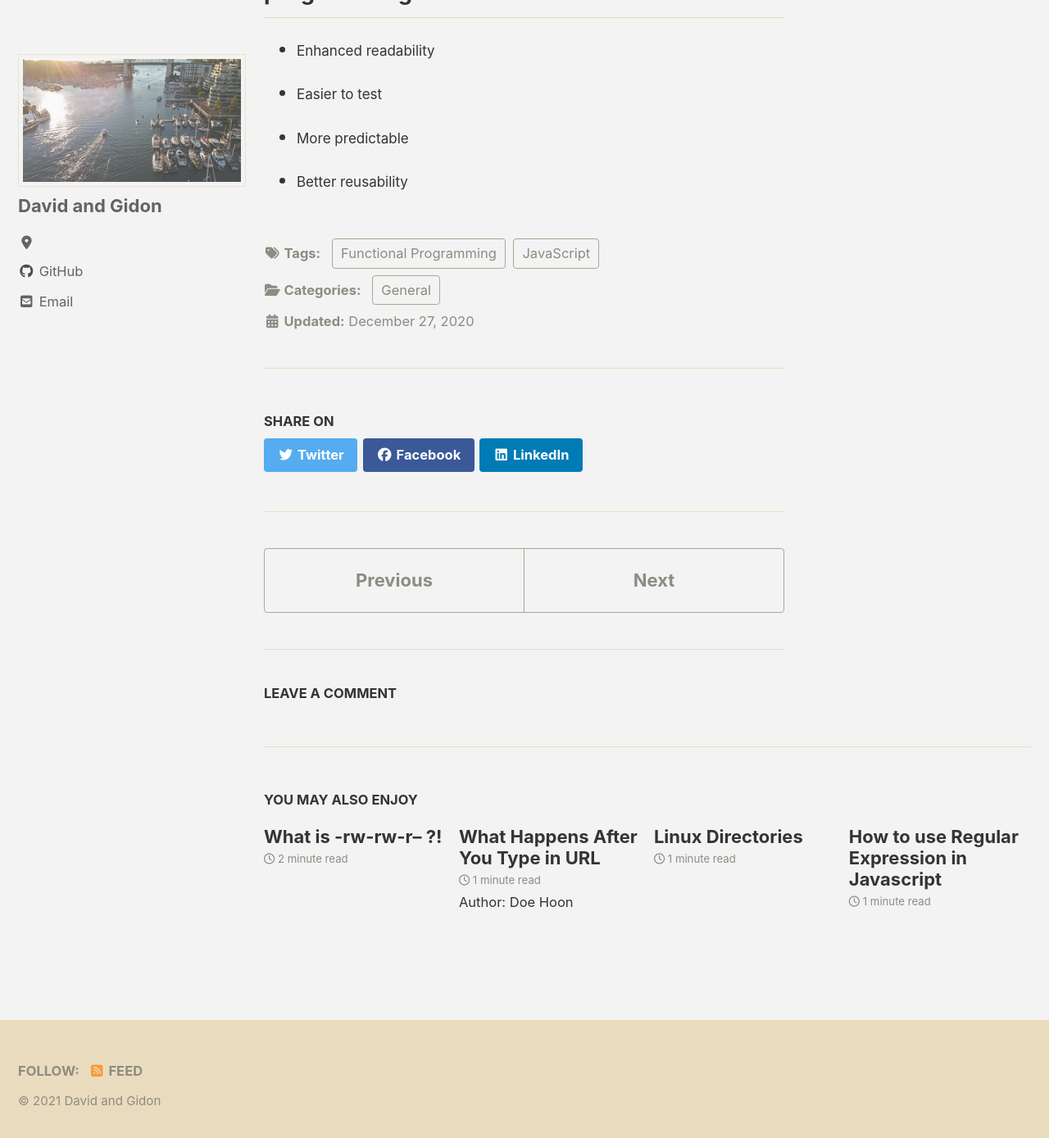
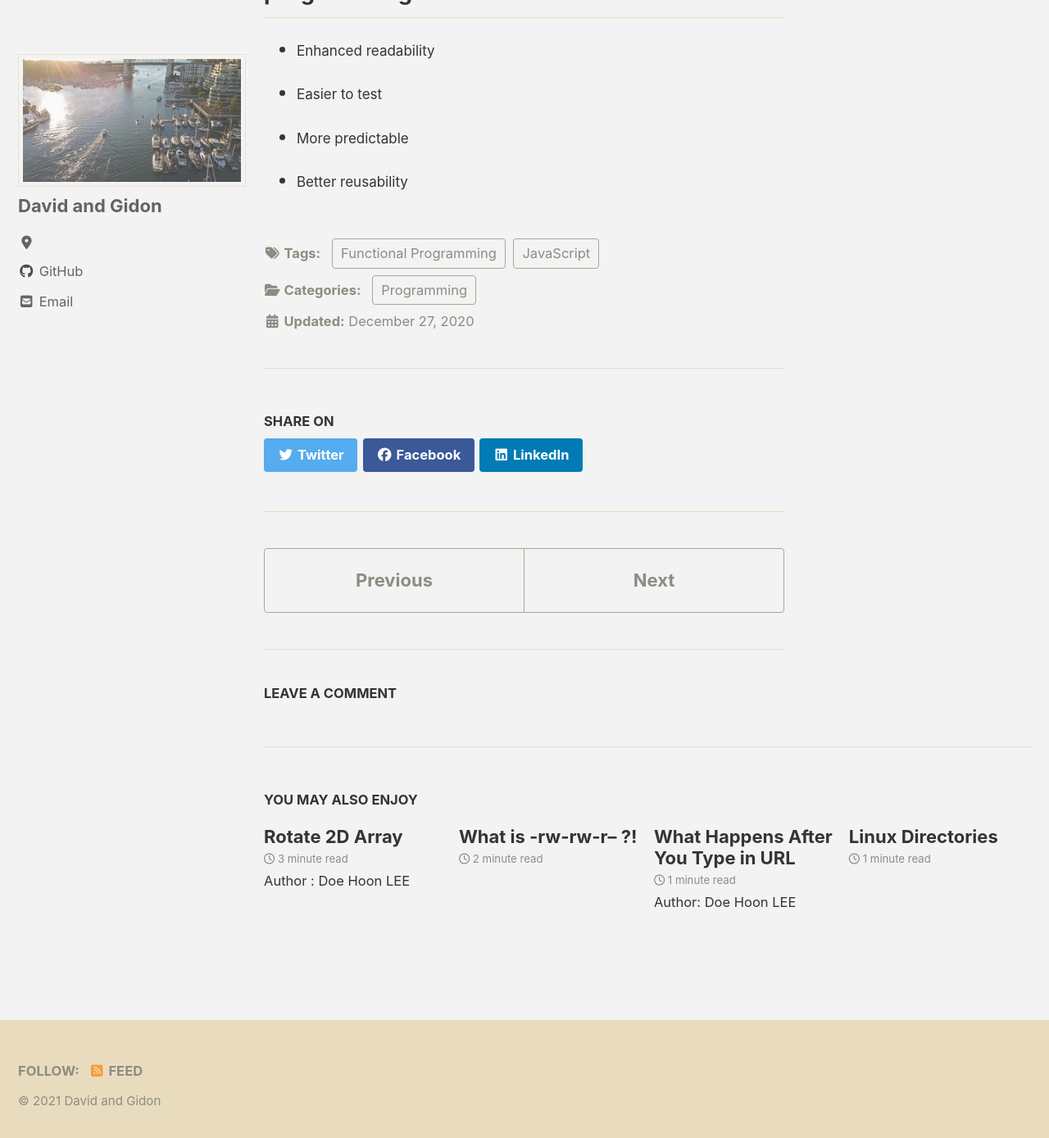
Before and after one commit to DOEHOONLEE/DGTechBlog, a Jekyll site: the page built from _posts/2020-12-27-Functional-Programming.md, in a window 1280 px wide and 1400 px high, scrolled down 2289 px. Shown: the top 1389 px of the window at 82% size. Built offline with Jekyll 4.4.1, drawn with Linux system fonts in a browser that asks for light colours; cached includes are drawn as plain includes; nearby versions of some CDN libraries; comment, search, counter and statistics services are not loaded; part of the change alters nothing that is shown.

Commit message:
Rotate 2D array post added

````diff
--- a/_posts/2020-12-27-Functional-Programming.md
+++ b/_posts/2020-12-27-Functional-Programming.md
@@ -2,7 +2,7 @@
 title : "Functional Programming"
 
 categories:
-      - General
+      - Programming
 
 tags:
     - Functional Programming
--- a/_posts/2021-02-23-What-Happens-When-You-Type-in-URL.md
+++ b/_posts/2021-02-23-What-Happens-When-You-Type-in-URL.md
@@ -9,7 +9,7 @@ tags:
     - Interview Prep
 ---
 
-> Author: Doe Hoon
+> Author: Doe Hoon LEE
 
 <hr>
 
--- /dev/null
+++ b/_posts/2021-02-24-Rotate-2D-Array.md
@@ -0,0 +1,218 @@
+---
+title : "Rotate 2D Array"
+
+categories:
+      - Algorithm
+
+tags:
+    - JavaScript
+    - Algorithm
+---
+
+> Author : Doe Hoon LEE
+
+<hr>
+
+#### How do I turn a 2 dimensional array?
+
+![Clockwise]({{ site.url }}{{ site.baseurl }}/assets/img/post/clockwise.png)
+
+Let's try rotating this given 2D array!
+
+First, our output should look like this.
+
+```js
+
+answer = [
+    [7,4,1],
+    [8,5,2],
+    [9,6,3]
+]
+
+```
+
+[1]
+
+Let's make an empty `answer` array to show our final answer. Also, declare row and col lengths.
+
+```js
+function rotateMatrix(matrix) {
+    const answer = [];
+    const row = matrix.length;
+    const col = matrix[0].length;
+}
+```
+
+[2]
+
+What you want to do next is to grab elements in specific order in the direction of the arrow on the picture.
+
+![Clockwise-Order]({{ site.url }}{{ site.baseurl }}/assets/img/post/clockwise-order.png)
+
+For clockwise rotation,
+
+1. The very first element's index would be
+
+```js
+matrix[matrix.length - 1][0];
+```
+
+2. So the first three elements we want should look like this
+
+```js
+const temp = [matrix[matrix.length - 1][0], matrix[matrix.length - 1 - 1][0], matrix[matrix.length - 1 - 2][0]];
+```
+
+[3]
+
+Then, let's now put above concept into `for` loop !
+
+```js
+function rotateMatrix(matrix) {
+    const answer = [];
+    const row = matrix.length;
+    const col = matrix[0].length;
+
+    for (let i=0; i < col; i++) {
+        // create temporary array;
+        const temp = [];
+
+        for (let j=0; j < row; j++) {
+            temp.push(matrix[row-1-j][i]);
+        }
+        // finally, push temp array to answer array
+        answer.push(temp);
+    }
+
+    return answer;
+}
+```
+
+Oh?! but what if we want to rotate the array "counter-clockwise?!"
+
+![Counter-Clockwise]({{ site.url }}{{ site.baseurl }}/assets/img/post/counter-clockwise-order.png)
+
+[4]
+
+The concept is very similar to clockwise rotation in step [2]. We only have to visit elements in a different order with different direction.
+
+1. The very first element's index would be
+
+```js
+matrix[0][matrix.length - 1];
+```
+
+2. So the first three elements we want should look like this
+
+```js
+const temp = [matrix[0][matrix.length - 1], matrix[0+1][matrix.length - 1], matrix[0+2][matrix.length - 1]];
+```
+
+[5]
+
+So counter-clockwise rotation would look like this.
+
+```js
+function rotateMatrixCounterClockwise(matrix) {
+    const answer = [];
+    const row = matrix.length;
+    const col = matrix[0].length;
+
+    for (let i=0; i < col; i++) {
+        // create temporary array;
+        const temp = [];
+
+        for (let j=0; j < row; j++) {
+            temp.push(matrix[j][row-1-i]);
+        }
+        // finally, push temp array to answer array
+        answer.push(temp);
+    }
+
+    return answer;
+}
+```
+
+[6]
+
+Hmm, I am getting a bit lazy writing two different algorithms for rotation problem though..
+
+Shall we put those two in one?
+
+Let's have two arguements so that we can specify direction that we are rotating.
+
+```js
+function rotateMatrix(matrix, direction) {
+    const answer = [];
+    const row = matrix.length;
+    const col = matrix[0].length;
+}
+```
+
+[7]
+
+and we put the same `for-loop`, but also include `if-statment` so that we rotate in the direction we want.
+
+```js
+function rotateMatrix(matrix, direction) {
+    const answer = [];
+    const row = matrix.length;
+    const col = matrix[0].length;
+
+    for (let i=0; i < col; i++) {
+        // create temporary array;
+        const temp = [];
+
+        for (let j=0; j < row; j++) {
+            if (direction === 'clockwise') {
+
+            }
+            else {
+
+            }
+        }
+        // finally, push temp array to answer array
+        answer.push(temp);
+    }
+
+    return answer;
+}
+```
+
+[8]
+
+Now, we fill in the for loop with the concept we learned in [2] and [4]
+
+```js
+function rotateMatrix(matrix, direction) {
+  const answer = [];
+  const row = matrix.length;
+  const col = matrix[0].length;
+
+  for (let i=0; i < col; i++) {
+    // create temporary array;
+    const temp = [];
+
+    for (let j=0; j < row; j++) {
+        if (direction === 'clockwise') {
+            temp.push(matrix[row-1-j][i]);
+        }
+        else {
+            temp.push(matrix[j][col-1-i]);
+        }
+    }
+    // finally, push temp array to answer array
+    answer.push(temp);
+  }
+
+  return answer;
+}
+```
+
+[TEST]
+
+Let's move to dev tool and test our algorithm!
+
+![rotateMatrixOutput]({{ site.url }}{{ site.baseurl }}/assets/img/post/rotateMatrixOutput.png)
+
+Thanks for following through!! Have fun developing!!
````
Also changed, not shown: assets/img/post/clockwise-order.png (added), assets/img/post/clockwise.png (added), assets/img/post/counter-clockwise-order.png (added), assets/img/post/counter-clockwise.png (added), assets/img/post/rotateMatrixOutput.png (added).
